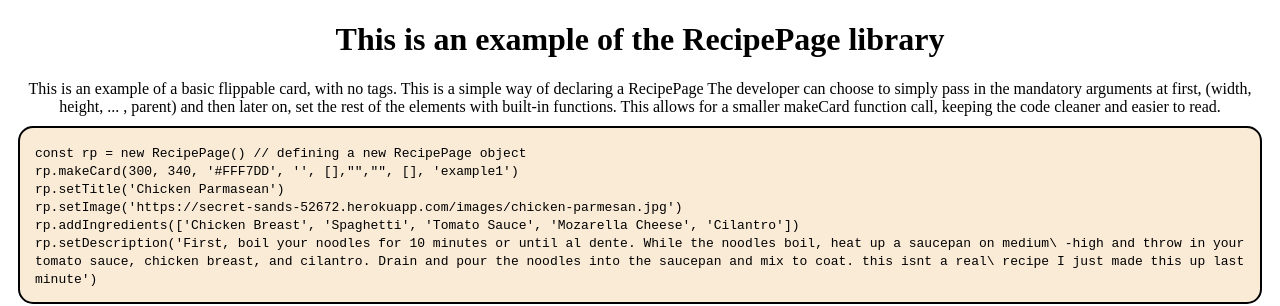
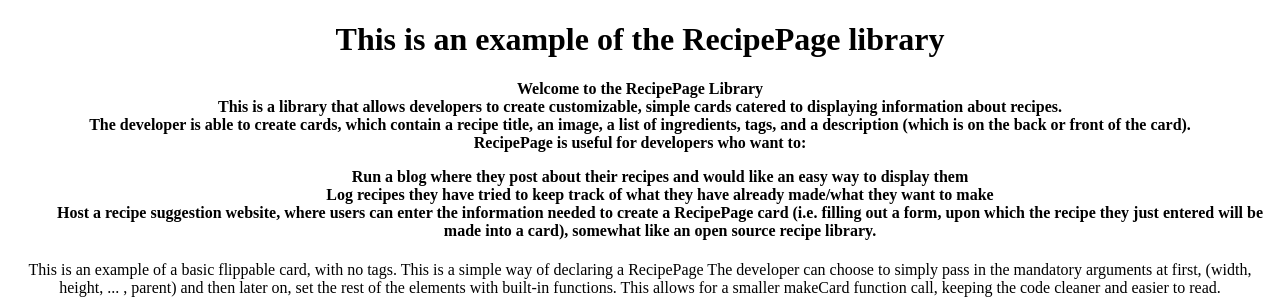
Before and after one commit to ekluthra/RecipeCard, a website: page pub/index.html in a window 1280 px wide. Shown: the top 306 px of the page. Drawn offline with nearby package versions, Linux system fonts and the light colour scheme.

Commit message:
added to landing page

```diff
--- a/pub/index.html
+++ b/pub/index.html
@@ -11,7 +11,23 @@
     </head>
     <body>
         <h1>This is an example of the RecipePage library</h1>
+        <h4>Welcome to the RecipePage Library
+            <br>
+            This is a library that allows developers to
+            create customizable, simple cards catered to displaying information about recipes.
+            <br>
+            The developer is able to create cards, which contain a recipe title, an image, a list of ingredients, tags, and
+            a description (which is on the back or front of the card).
+            <br>
+            RecipePage is useful for developers who want to:
+            <ul style="list-style-type:none;">
+                <li>Run a blog where they post about their recipes and would like an easy way to display them </li>
+                <li>Log recipes they have tried to keep track of what they have already made/what they want to make</li>
+                <li>Host a recipe suggestion website, where users can enter the information needed to create a RecipePage card (i.e. filling out a form, upon which the recipe they just entered will be
+                made into a card), somewhat like an open source recipe library.</li>
+            <ul>
 
+        </h4>
         <span>This is an example of a basic flippable card, with no tags. This is a simple way of declaring a RecipePage The developer can choose to simply pass in the mandatory arguments at first, (width, height, ... , parent) and then later on, set the rest of the elements with built-in functions. This allows for a smaller makeCard function call, keeping the code cleaner and easier to read.</span>
         <br>
         <div class="code-block">
```
